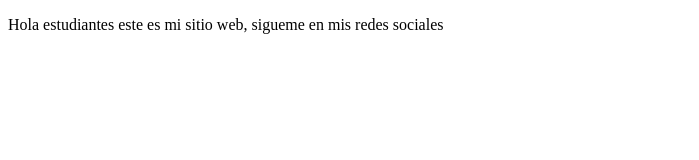
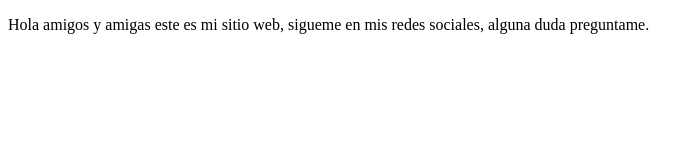
Before and after one commit to checho03/proyectoDemoCursoPrework, a plain HTML site: page index.html in a window 1280 px wide. Shown: the whole page, without its empty margins (0-699 px from the left). Drawn offline with Linux system fonts and the light colour scheme.

Commit message:
Sitio de prueba

```diff
--- a/index.html
+++ b/index.html
@@ -8,7 +8,7 @@
 </head>
 <body>
     <p>
-        Hola estudiantes este es mi sitio web, sigueme en mis redes sociales
+        Hola amigos y amigas este es mi sitio web, sigueme en mis redes sociales, alguna duda preguntame.
     </p>
 </body>
 </html>
```
